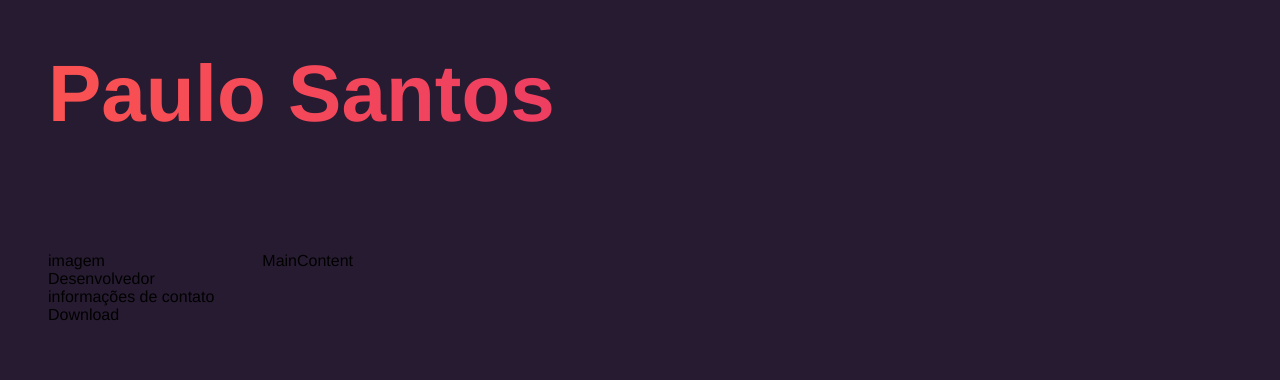
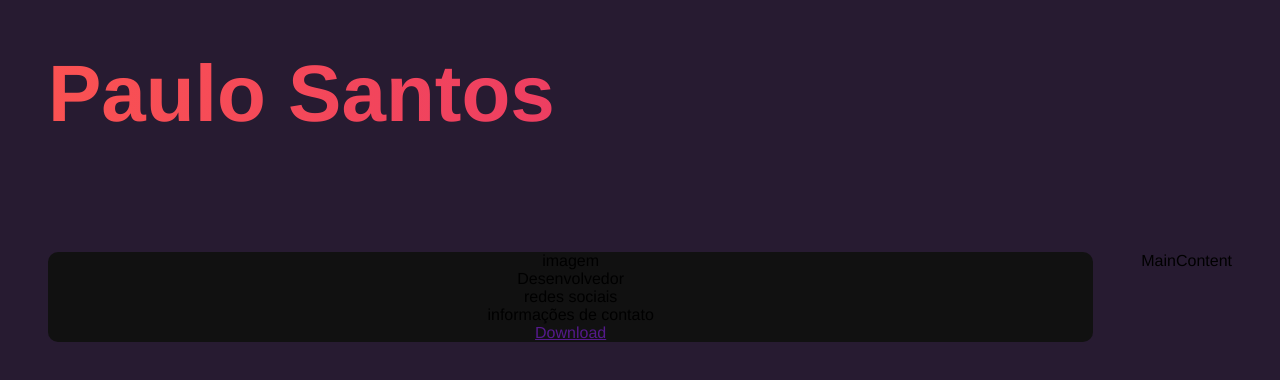
Before and after one commit to paulo-santos360/React-Portfolio, a React (Vite) app in the folder portfolio/: page / in a window 1280 px wide. Shown: the top 380 px of the page. Built offline with nearby package versions, Linux system fonts and the light colour scheme.

Commit message:
atualizar

```diff
--- a/portfolio/src/App.jsx
+++ b/portfolio/src/App.jsx
@@ -1,5 +1,6 @@
 import MainContent from './components/MainContent';
 import Sidebar from './components/Sidebar';
+
 import './styles/components/app.sass';
 
 function App() {
--- a/portfolio/src/components/Sidebar.jsx
+++ b/portfolio/src/components/Sidebar.jsx
@@ -1,10 +1,15 @@
+import Avatar from '../img/foto-1.jpeg'
+
+import "../styles/components/sidebar.sass"
+
 const Sidebar = () => {
     return(
         <aside id="sidebar">
             <p>imagem</p>
             <p className="title">Desenvolvedor</p>
+            <p>redes sociais</p>
             <p>informações de contato</p>
-            <p href="" className="btn">Download</p>
+            <a href="" className="btn">Download</a>
         </aside>
     )
 }
--- /dev/null
+++ b/portfolio/src/styles/components/sidebar.sass
@@ -0,0 +1,9 @@
+@use '../variables'
+
+#sidebar
+    background-color: variables.$bg-color
+    flex: 1 1 0
+    border-radius: variables.$container-border-radius
+    display: flex
+    align-items: center
+    flex-direction: column
```
